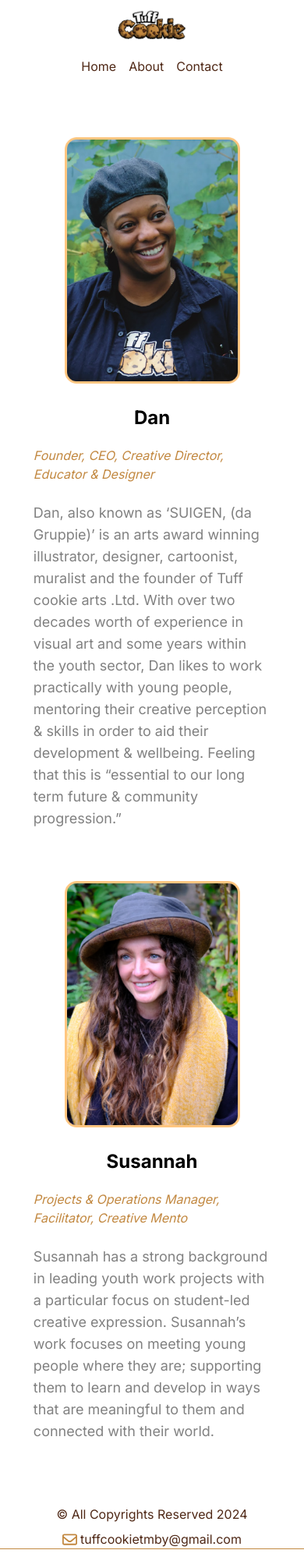
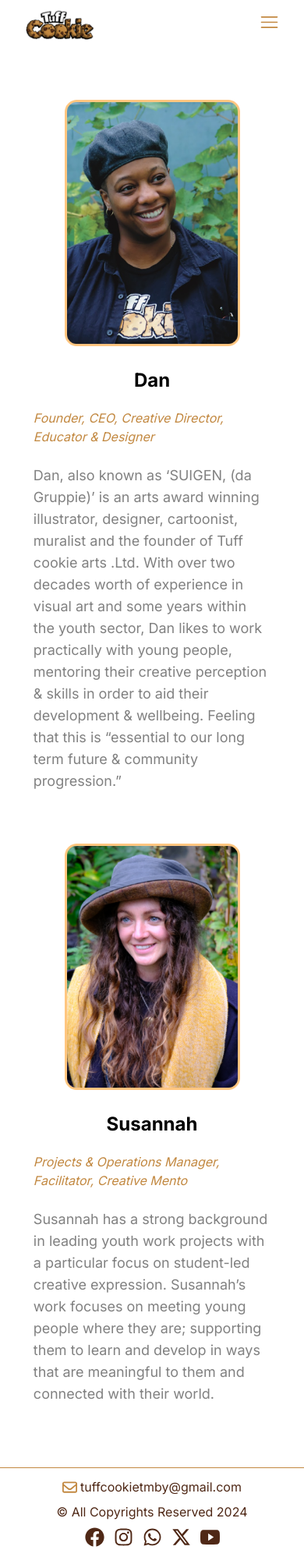
Before and after one commit to raheelbaig/Tuff-Cookies, a Next.js app: page /team in a window 390 px wide. Shown: the top 1997 px of the page at 78% size. Built offline with nearby package versions, Linux system fonts and the light colour scheme.

Commit message:
add contact us in footer and header responsiveness

```diff
--- a/app/comingsoon/page.tsx
+++ b/app/comingsoon/page.tsx
@@ -1,12 +1,15 @@
 import InfiniteRotationCookie from "@/components/Infinite-Cookie-Rotation";
+import Image from "next/image";
 import React from "react";
+import image from "@/assets/comingsoon.jpg"
 
 function page() {
   return (
-    <div className="flex flex-col items-center justify-center h-[100vh] bg-secondary">
-      <div className="flex items-center justify-center w-[60%] h-[100vh] my-8 px-16 py-10 bg-Transparent  rounded-xl  shadow-gray-900 xs-desktop:px-8 xs-desktop:py-6 xs-desktop:w-[80%] lg-mob:w-[90%] lg-mob:px-4 lg-mob:py-3">
-        <div>
-          <h1 className="mb-20 bg-white opacity-85 font-semibold text-center text-[2rem] ml-1 text-primary animate-pulse shadow-lg rounded-lg p-10 tablet:text-2xl tablet:mb-10 tablet:mt-4">
+    <div className="relative flex flex-col items-center justify-center h-[100vh] ">
+      <Image src={image} alt="background" fill className="object-cover" />
+      <div className="flex  items-center justify-center w-[60%] h-[100vh] my-8 px-16 py-10 bg-Transparent  rounded-xl  shadow-gray-900 xs-desktop:px-8 xs-desktop:py-6 xs-desktop:w-[80%] lg-mob:w-[90%] lg-mob:px-4 lg-mob:py-3">
+        <div className="">
+          <h1 className="mb-20 bg-secondary  opacity-85 font-bold text-center text-[4rem] ml-1 text-white  shadow-lg rounded-lg p-10 tablet:text-2xl tablet:mb-10 tablet:mt-4">
             Coming Soon...
           </h1>
         </div>
--- a/app/projects/page.tsx
+++ b/app/projects/page.tsx
@@ -13,6 +13,8 @@ import Footer from "@/components/Footer";
 // Import Swiper styles
 import "swiper/css";
 import "swiper/css/navigation";
+import { FaAngleUp } from "react-icons/fa6";
+import { FaAngleDown } from "react-icons/fa6";
 
 import { Swiper, SwiperSlide, SwiperRef, useSwiper } from "swiper/react";
 import projectData from "@/data.json";
@@ -35,15 +37,21 @@ function Page() {
   };
 
   const [isNavOpen, setIsNavOpen] = useState(false);
+  const [isProjectsOpen, setIsProjectsOpen] = useState(false);
 
   const toggleNav = () => {
     setIsNavOpen(!isNavOpen);
   };
 
+  const toggleprojects = () => {
+    setIsProjectsOpen(!isProjectsOpen);
+  };
+
   return (
     <div className="overflow-hidden">
       {/* Header */}
-      <div className="container flex items-center justify-between px-10 tablet:px-4">
+      <div className="container flex items-center justify-between  px-10 tablet:px-8">
+        <div className="flex items-center justify-between w-full tablet:justify-start">
           <Link href="/contact">
             <button className="bg-[#C28840] tablet:hidden w-[235px] h-[57px] py-2 px-4 text-white text-[22px] font-bold rounded-lg">
               Start a Project
@@ -67,7 +75,8 @@ function Page() {
             <button className="bg-[#C28840] tablet:hidden w-[235px] h-[57px] py-2 px-4 text-white text-[22px] font-bold rounded-lg">
               Workshops
             </button>
-        </Link>
+          </Link>{" "}
+        </div>
         <button
           onClick={toggleNav}
           className=" md:hidden focus:outline-none space-y-10"
@@ -80,7 +89,13 @@ function Page() {
           )}
         </button>
         {isNavOpen && (
-          <div className="absolute  flex flex-col items-start z-10 right-10 top-3 mt-16 p-4 gap-y-6 bg-[#C28840] text-white w-56 rounded-lg transition-all duration-200 shadow-md">
+          <div className="absolute flex flex-col items-center justify-center z-20 right-0 top-0 p-4 gap-y-6 bg-[#C28840] text-white w-[40%] h-full md:hidden transition-all duration-200 shadow-md">
+            <div className="absolute top-4 right-4">
+              <button onClick={toggleNav}>
+                <RxCross1 size={25} color="white" />
+              </button>
+            </div>
+            <div className="w-[75%] flex flex-col items-start justify-center gap-y-4">
               <Link href="/home">
                 <button className="  text-white text-[20px] font-semibold rounded-lg">
                   Home
@@ -96,16 +111,32 @@ function Page() {
                   Contact
                 </button>
               </Link>
+              <button
+                className="flex items-center justify-center text-white text-[20px] font-semibold rounded-lg mt-4 gap-x-8"
+                onClick={toggleprojects}
+              >
+                Projects
+                 <FaAngleDown className={` transition-transform duration-300 mt-1 ${isProjectsOpen ? "rotate-180" : "rotate-0"}`} />
+              </button>
+              {isProjectsOpen && (
+                <div className="flex flex-col gap-y-2 px-3">
+                  <div>
                     <Link href="/contact">
                       <button className="  text-white text-[20px] font-semibold rounded-lg">
                         Start a Project
                       </button>
                     </Link>
+                  </div>
+                  <div>
                     <Link href="/contact">
                       <button className="  text-white text-[20px] font-semibold rounded-lg">
                         Workshops
                       </button>
                     </Link>
+                  </div>
+                </div>
+              )}
+            </div>
           </div>
         )}
       </div>
@@ -115,13 +146,12 @@ function Page() {
           if (isExpanded) {
             setDetailsData(projectData[swiper.snapIndex]);
             console.log("Fainza");
-
           }
         }}
       >
         {projectData.map((data, index) => {
           return (
-            <SwiperSlide>
+            <SwiperSlide key={index}>
               <div className="relative h-[calc(100vh-174px)] bg-black">
                 <Image
                   className="object-cover"
--- a/components/Footer.tsx
+++ b/components/Footer.tsx
@@ -1,20 +1,52 @@
 import Link from "next/link";
 import React from "react";
+import { FaFacebook } from "react-icons/fa";
+import { FaInstagram } from "react-icons/fa";
+import { FaWhatsapp } from "react-icons/fa";
+import { FaXTwitter } from "react-icons/fa6";
+import { IoLogoYoutube } from "react-icons/io";
 import { FaRegEnvelope } from "react-icons/fa6";
 
 function Footer() {
   return (
     <div className="mb-[42px]">
-      <div className="flex justify-between items-center tablet:flex-col tablet:gap-y-2 px-4">
-        <p className="text-primary text-base">© All Copyrights Reserved 2024</p>
+      <div className="w-full h-[1px] bg-secondary "></div>
+      <div className="flex justify-between items-center tablet:flex-col mt-3 tablet:gap-y-2 px-4">
         <div className="flex items-center justify-center gap-x-1">
           <FaRegEnvelope size={19} color="#C28840" />
           <Link href="mailto:tuffcookietmby@gmail.com">
-          <p className="text-primary">tuffcookietmby@gmail.com</p>
+            <p className="text-primary">tuffcookietmby@gmail.com</p>
           </Link>
         </div>
+        <p className="text-primary text-base">© All Copyrights Reserved 2024</p>
+        <div className="flex items-center justify-center gap-x-3">
+          <FaFacebook
+            size={26}
+            color="#4F2816"
+            className="tablet:w-[25px] tablet:h-[25px]"
+          />
+          <FaInstagram
+            size={26}
+            color="#4F2816"
+            className="tablet:w-[25px] tablet:h-[25px]"
+          />
+          <FaWhatsapp
+            size={26}
+            color="#4F2816"
+            className="tablet:w-[25px] tablet:h-[25px]"
+          />
+          <FaXTwitter
+            size={26}
+            color="#4F2816"
+            className="tablet:w-[25px] tablet:h-[25px]"
+          />
+          <IoLogoYoutube
+            size={26}
+            color="#4F2816"
+            className="tablet:w-[25px] tablet:h-[25px]"
+          />
+        </div>
       </div>
-      <div className="w-full h-[1px] bg-secondary "></div>
     </div>
   );
 }
--- a/components/Header.tsx
+++ b/components/Header.tsx
@@ -1,11 +1,19 @@
+"use client";
+
 import Image from "next/image";
-import React from "react";
+import React, { useState } from "react";
 import logo from "@/assets/Logo.png";
 import Link from "next/link";
+import { RxCross1, RxHamburgerMenu } from "react-icons/rx";
 
 function Header() {
+  const [isNavOpen, setIsNavOpen] = useState(false);
+
+  const toggleNav = () => {
+    setIsNavOpen(!isNavOpen);
+  };
   return (
-    <div className="container flex flex-col items-center justify-center gap-y-10 py-6 tablet:gap-5 tablet:py-3">
+    <div className="container flex flex-col items-center justify-center gap-y-10 py-6 tablet:gap-5 tablet:py-3 tablet:flex-row tablet:justify-between px-8">
       <Image
         src={logo}
         alt="logo"
@@ -13,8 +21,8 @@ function Header() {
         height={65}
         className="tablet:w-[90px] aspect-[70/30] object-contain "
       />
-      <div className="flex gap-x-5 tablet:gap-x-4 text-primary  text-lg">
-        <Link href="home">
+      <div className="flex gap-x-5 tablet:gap-x-4 text-primary  text-lg tablet:hidden">
+        <Link href="home tablet:hidden">
           <button className="hover:font-bold tablet:text-base">Home</button>
         </Link>
         <Link href="about">
@@ -24,6 +32,45 @@ function Header() {
           <button className="hover:font-bold tablet:text-base">Contact</button>
         </Link>
       </div>
+      <div>
+        <button
+          onClick={toggleNav}
+          className=" md:hidden focus:outline-none space-y-10"
+          aria-label="Toggle navigation"
+        >
+          {isNavOpen ? (
+            <RxCross1 size={25} color="#C28840" />
+          ) : (
+            <RxHamburgerMenu size={25} color="#C28840" />
+          )}
+        </button>
+      </div>
+      {isNavOpen && (
+        <div className="absolute flex flex-col items-center justify-start transition-transform duration-300 z-20 right-0 top-0 p-4 gap-y-6 bg-[#C28840] text-white w-[40%] h-full md:hidden  shadow-md">
+          <div className="absolute top-4 right-4">
+            <button onClick={toggleNav}>
+              <RxCross1 size={25} color="white" />
+            </button>
+          </div>
+          <div className="w-[75%] flex flex-col items-start justify-center gap-y-4 mt-20">
+            <Link href="/home">
+              <button className="  text-white text-[20px] font-semibold rounded-lg">
+                Home
+              </button>
+            </Link>
+            <Link href="/about">
+              <button className="  text-white text-[20px] font-semibold rounded-lg">
+                About
+              </button>
+            </Link>
+            <Link href="/contact">
+              <button className="  text-white text-[20px] font-semibold rounded-lg">
+                Contact
+              </button>
+            </Link>
+          </div>
+        </div>
+      )}
     </div>
   );
 }
--- a/components/Slider/Slider.tsx
+++ b/components/Slider/Slider.tsx
@@ -41,6 +41,7 @@ export default function ProjectSlider() {
         {Array.from({ length: 12 }).map((data, index) => {
           return (
             <SwiperSlide
+            key={index}
             className={style.swiperSlider}
             style={{ width: "300px", height: "300px" }}
             >
```
Also changed, not shown: assets/comingsoon.jpg (added). Lines whose indentation alone changed are shown as unchanged.
